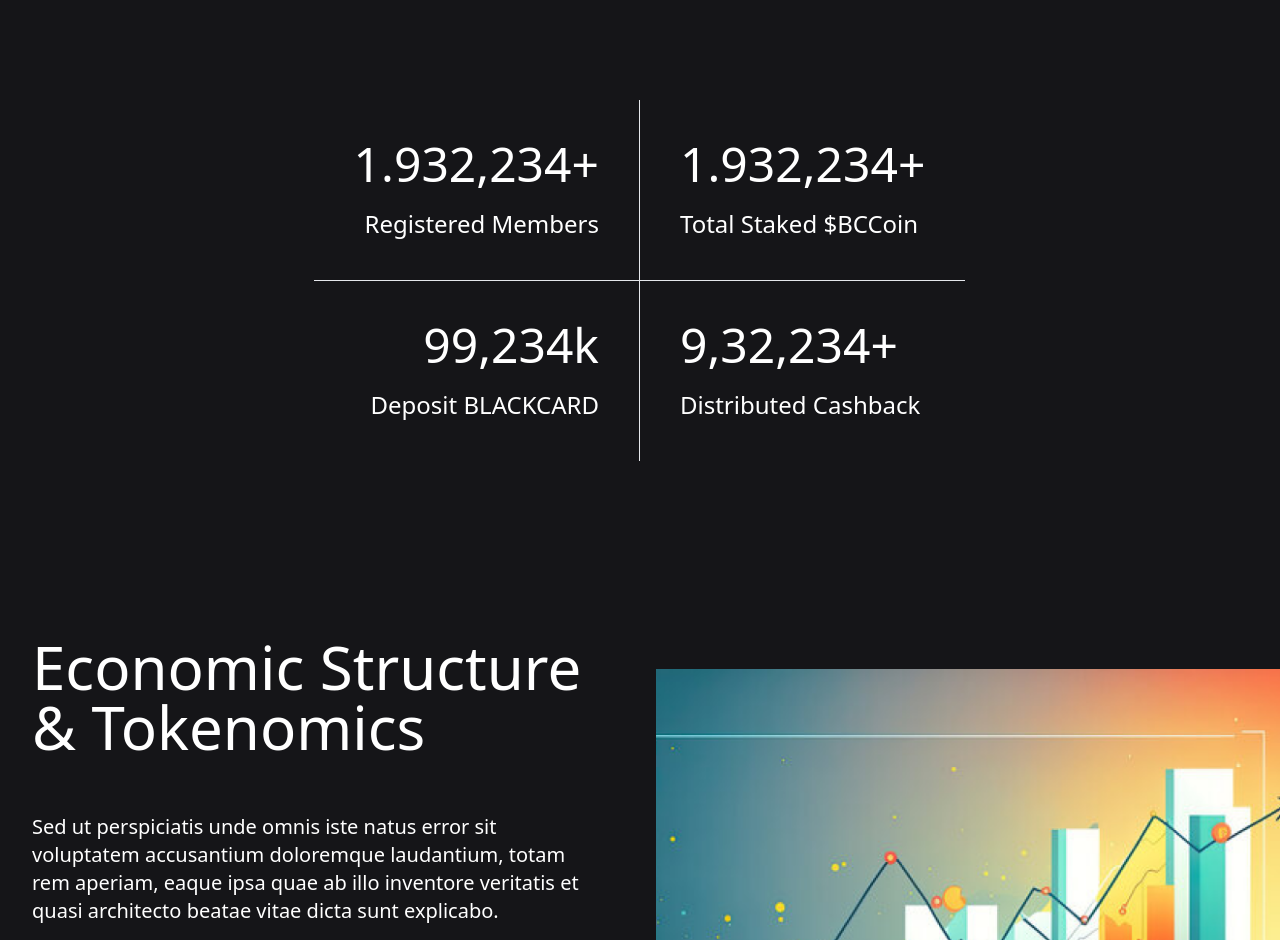
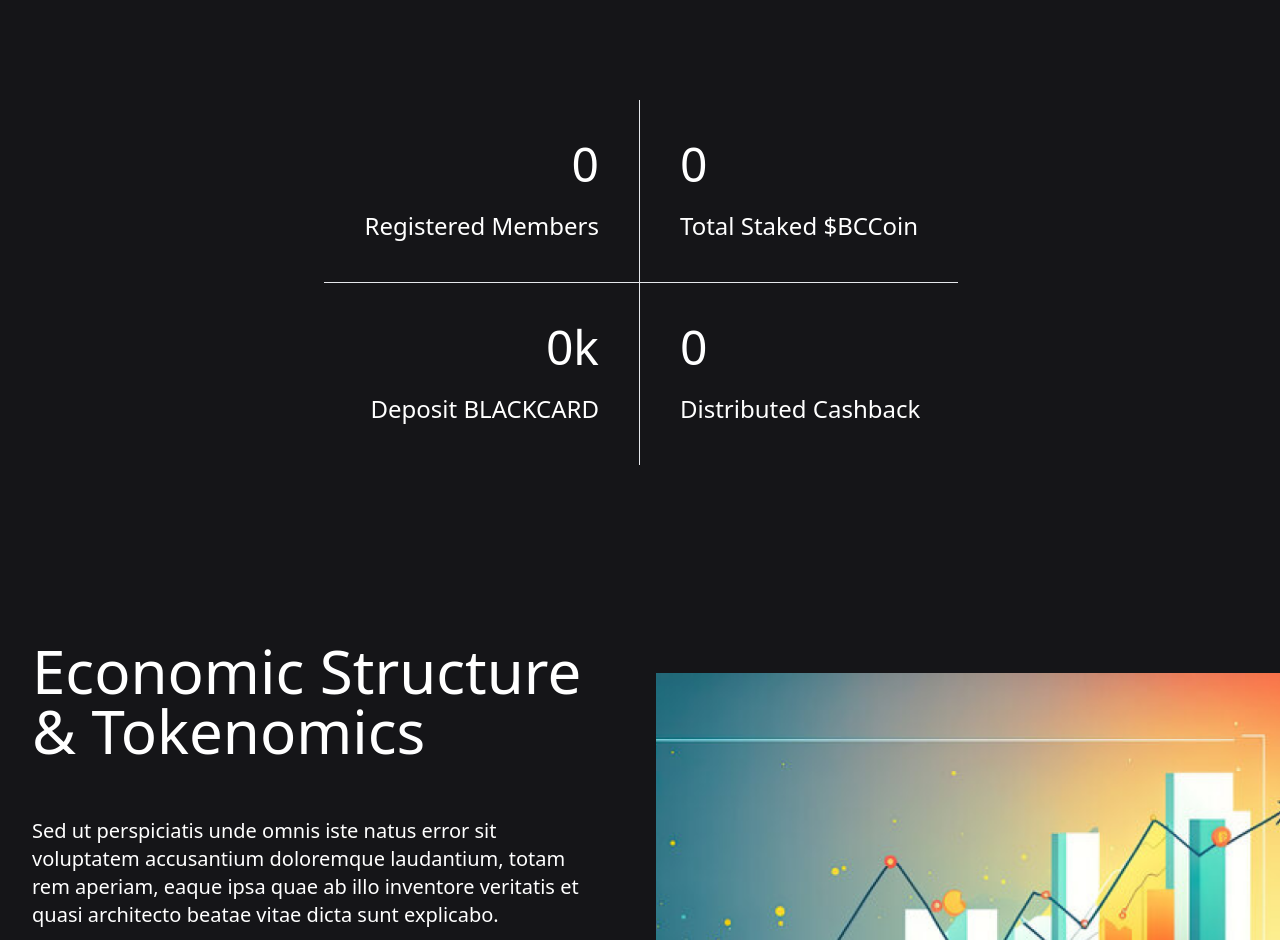
Before and after one commit to Ahmad-Amin/black-card-coin, a React (Create React App) app: page / in a window 1280 px wide. Shown: the part 1864-2804 px from the top of the page. Built offline with nearby package versions, Linux system fonts and the light colour scheme.

Commit message:
Add coun-up animation

```diff
--- a/package.json
+++ b/package.json
@@ -11,6 +11,7 @@
     "react-dom": "^18.2.0",
     "react-router-dom": "^6.22.3",
     "react-scripts": "5.0.1",
+    "react-visibility-sensor": "^5.1.1",
     "web-vitals": "^2.1.4"
   },
   "scripts": {
--- a/src/components/LandingPage/LandingPage.jsx
+++ b/src/components/LandingPage/LandingPage.jsx
@@ -8,8 +8,10 @@ import Footer from "./sections/Footer";
 import Navigation from "./sections/Navigation";
 import FaqSection from "./sections/FaqSection";
 import CountUp from 'react-countup';
+import VisibilitySensor from 'react-visibility-sensor';
 
 const LandingPage = () => {
+
   return (
     <>
       <Banner />
@@ -40,7 +42,13 @@ const LandingPage = () => {
           <div className="  border-white flex items-end justify-end">
             <div className="border-r border-b w-auto inline-block p-5 lg:p-10">
               <div className=" flex gap-5 flex-col">
-                <p className=" font-medium text-2xl md:text-5xl text-right">1.932,234+</p>
+                <VisibilitySensor partialVisibility offset={{ bottom: 200 }}>
+                  {({ isVisible }) => (
+                    <p  className=" font-medium text-2xl md:text-5xl text-right" style={{ height: 50 }}>
+                      {isVisible ? <span><CountUp end={1932234} separator=","  duration={3} />+</span> : <span>0</span>}
+                    </p>
+                  )}
+                </VisibilitySensor>
                 <p className=" font-medium text-2xl text-right">Registered Members</p>
               </div>
             </div>
@@ -48,7 +56,13 @@ const LandingPage = () => {
           <div className=" border-white">
             <div className=" border-b w-auto inline-block p-5 lg:p-10">
               <div className=" flex gap-5 flex-col">
-                <p className=" font-medium text-2xl md:text-5xl text-left">1.932,234+</p>
+                <VisibilitySensor partialVisibility offset={{ bottom: 200 }}>
+                  {({ isVisible }) => (
+                    <p  className=" font-medium text-2xl md:text-5xl text-left" style={{ height: 50 }}>
+                      {isVisible ? <span><CountUp end={1932234} separator="," duration={3} />+</span> : <span>0</span>}
+                    </p>
+                  )}
+                </VisibilitySensor>
                 <p className=" font-medium text-2xl text-left">Total Staked $BCCoin</p>
               </div>
             </div>
@@ -56,7 +70,13 @@ const LandingPage = () => {
           <div className=" border-white flex items-end justify-end">
             <div className="border-r w-auto inline-block p-5 lg:p-10">
               <div className=" flex gap-5 flex-col">
-                <p className=" font-medium text-2xl md:text-5xl text-right">99,234k</p>
+                <VisibilitySensor partialVisibility offset={{ bottom: 200 }}>
+                  {({ isVisible }) => (
+                    <p  className=" font-medium text-2xl md:text-5xl text-right" style={{ height: 50 }}>
+                      {isVisible ? <span><CountUp end={99234} separator="," duration={3}/>k</span> : <span>0k</span>}
+                    </p>
+                  )}
+                </VisibilitySensor>
                 <p className=" font-medium text-2xl text-right">Deposit BLACKCARD</p>
               </div>
             </div>
@@ -65,7 +85,13 @@ const LandingPage = () => {
           <div className=" border-white">
             <div className=" w-auto inline-block p-5 lg:p-10">
               <div className=" flex gap-5 flex-col">
-                <p className=" font-medium text-2xl md:text-5xl text-left">9,32,234+</p>
+                <VisibilitySensor partialVisibility offset={{ bottom: 200 }}>
+                  {({ isVisible }) => (
+                    <p  className=" font-medium text-2xl md:text-5xl text-left" style={{ height: 50 }}>
+                      {isVisible ? <span><CountUp end={932234} separator="," duration={3}/>+</span> : <span>0</span>}
+                    </p>
+                  )}
+                </VisibilitySensor>
                 <p className=" font-medium text-2xl text-left">Distributed Cashback</p>
               </div>
             </div>
```
Also changed, not shown: 1 other file (tests, documents, lock files or other folders).
